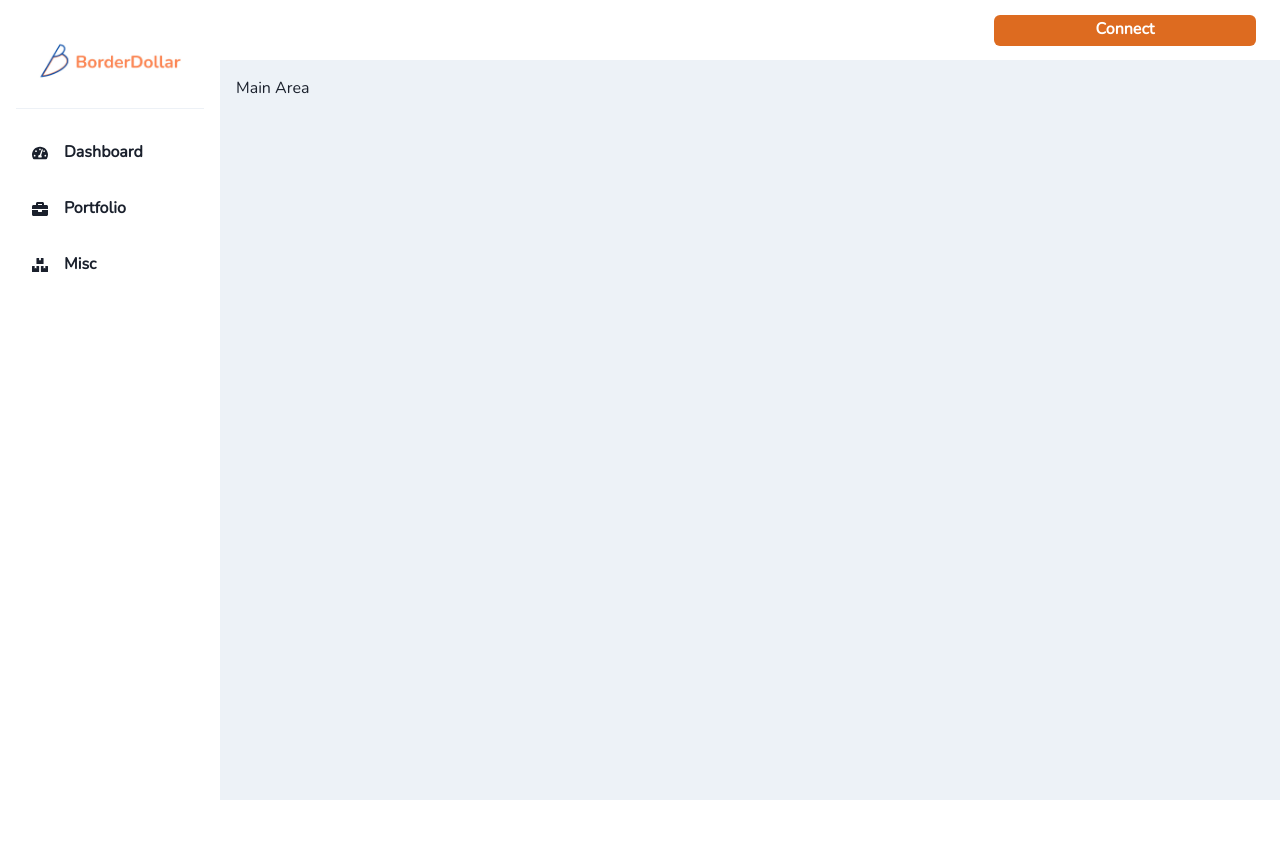
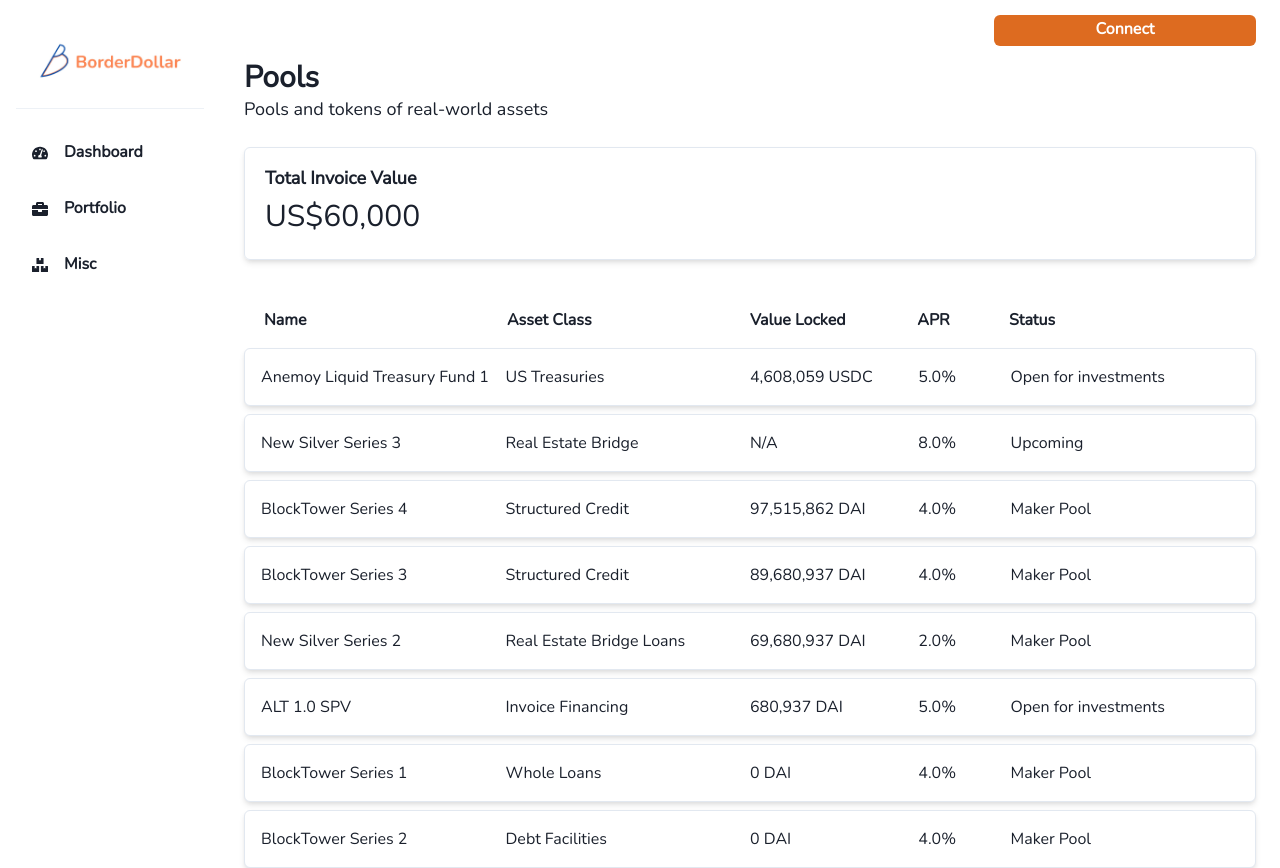
Before and after one commit to BorderDollar/BorderDollarApp, a React (Create React App) app in the folder client/: page /pools in a window 1280 px wide. Before the commit the page ends 800 px from the top, so only its background shows below. Built offline with nearby package versions, Linux system fonts and the light colour scheme.

Commit message:
Update PoolsPage.js

```diff
--- a/client/src/pages/PoolsPage.js
+++ b/client/src/pages/PoolsPage.js
@@ -3,46 +3,43 @@
   Box,
   Flex,
   useBreakpointValue,
-  useColorModeValue,
-  Grid
+  Grid,
 } from '@chakra-ui/react';
 import Header from '../components/layout/Header';
 import Sidebar from '../components/layout/Sidebar';
+import MainContent from '../components/layout/MainContent';
 
 const PoolsPage = () => {
-  const bg = useColorModeValue('gray.100', 'gray.900');
-  const headerBg = useColorModeValue('blue.600', 'blue.900');
-
   // Determine if it's a mobile view
   const isMobile = useBreakpointValue({ base: true, md: false });
 
   return isMobile ? (
     // Mobile view with stacked layout
     <Flex direction="column" h="100vh">
-      <Box bg={headerBg} >
+      <Box>
         <Header />
       </Box>
-      <Box flex="1" bg={bg} p={4}>
+      <Box flex="1" p={4}>
         {/* Your main content goes here */}
-        Main Area
+        <MainContent />
       </Box>
       {/* Sidebar is moved here for mobile view to be at the bottom */}
-      <Box bg={bg} p={4}>
+      <Box p={4}>
         <Sidebar />
       </Box>
     </Flex>
   ) : (
     // Desktop view with grid layout
     <Grid templateColumns="220px 1fr" templateRows="60px 1fr" h="100vh">
-      <Box gridRow="1 / 3" gridColumn="1" bg={bg}>
+      <Box gridRow="1 / 3" gridColumn="1">
         <Sidebar />
       </Box>
-      <Box gridRow="1" gridColumn="2" bg={headerBg}>
+      <Box gridRow="1" gridColumn="2">
         <Header />
       </Box>
-      <Box gridRow="2" gridColumn="2" bg={bg} p={4}>
+      <Box gridRow="2" gridColumn="2" px={{ base: '16px', md: '24px' }}>
         {/* Your main content goes here */}
-        Main Area
+        <MainContent />
       </Box>
     </Grid>
   );
```
